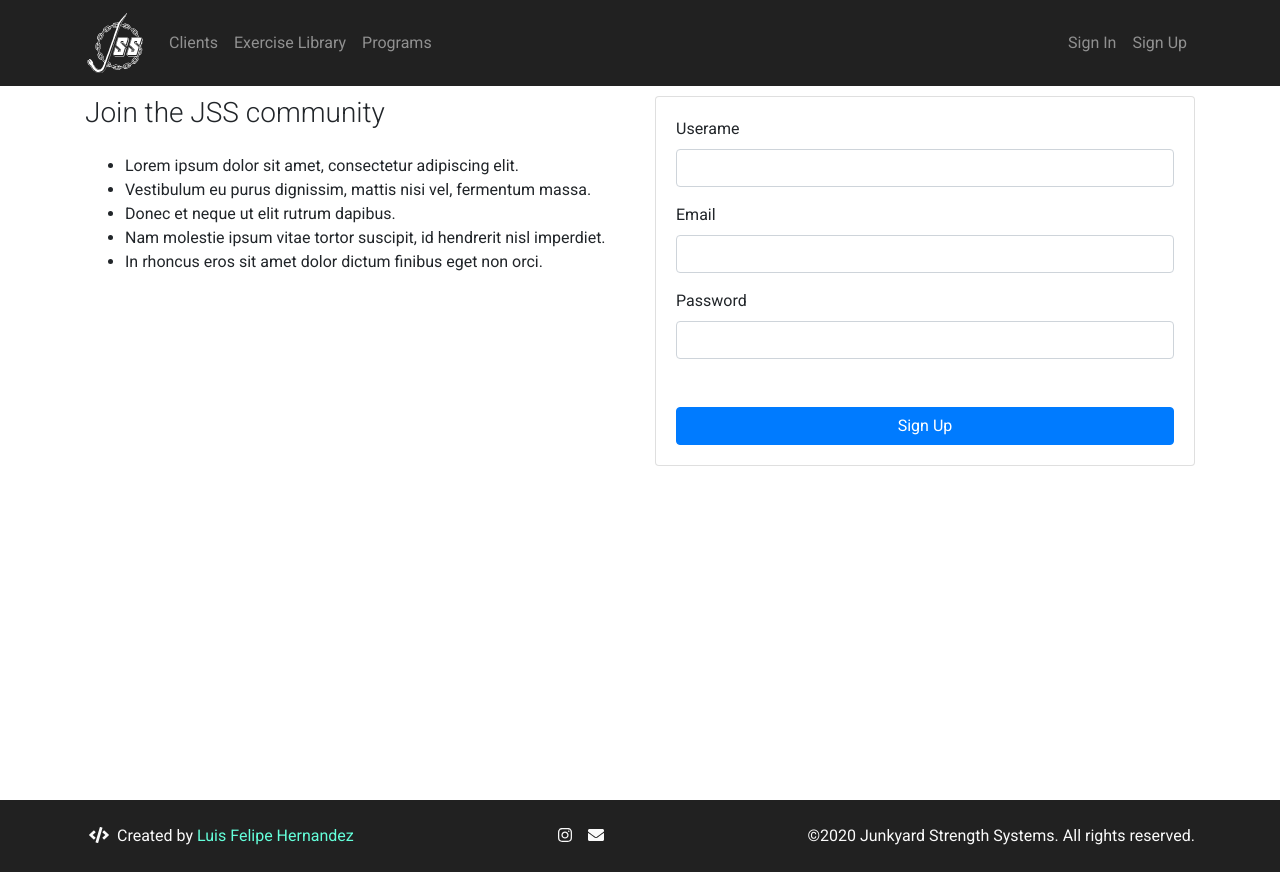
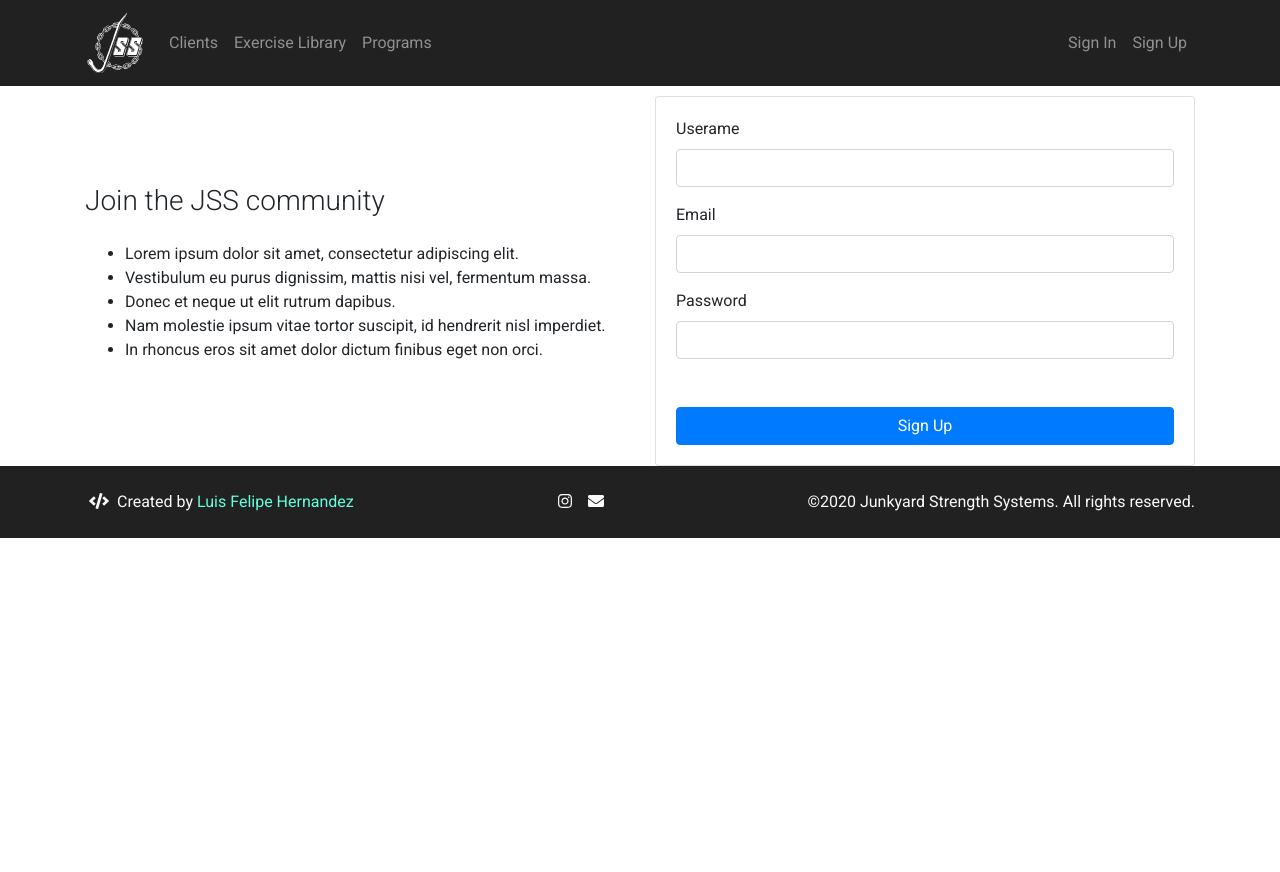
Before and after one commit to lf-hernandez/junkyard-stength-systems-web, a Vue app: page /sign-up in a window 1280 px wide. After the commit the page ends 800 px from the top, so only its background shows below. Built offline with nearby package versions, Linux system fonts and the light colour scheme.

Commit message:
Added height property

```diff
--- a/src/App.vue
+++ b/src/App.vue
@@ -29,9 +29,15 @@
 
 <style lang="scss">
     @import "./styles/style.scss";
-
+    * {
+        margin: 0;
+    }
     html, body {
         height: 100%;
+
+        main {
+            height: 100%;
+        }
     }
 
     body {
@@ -41,10 +47,6 @@
 
     #app {
         font-family: $font-family-roboto;
-        height: 100%;
-
-        main {
-            height: 100%;
-        }
+        min-height: 100%;
     }
 </style>
--- a/src/views/sign-in/SignIn.vue
+++ b/src/views/sign-in/SignIn.vue
@@ -1,6 +1,6 @@
 <template>
     <div class="signIn container h-100">
-        <div class="row h-100 align-items-center justify-content-center">
+        <div class="row align-items-center justify-content-center h-100">
             <div class="col-12 col-lg-4 text-center">
                 <h1 class="mb-4 font-weight-light">Sign in</h1>
                 <SignInForm></SignInForm>
--- a/src/views/sign-up/SignUp.vue
+++ b/src/views/sign-up/SignUp.vue
@@ -1,6 +1,6 @@
 <template>
-    <div class="signUp container">
-        <div class="row">
+    <div class="signUp container h-100">
+        <div class="row h-100 align-items-center justify-content-center">
             <div class="col">
                <SignUpMarketing></SignUpMarketing>
             </div>
```
